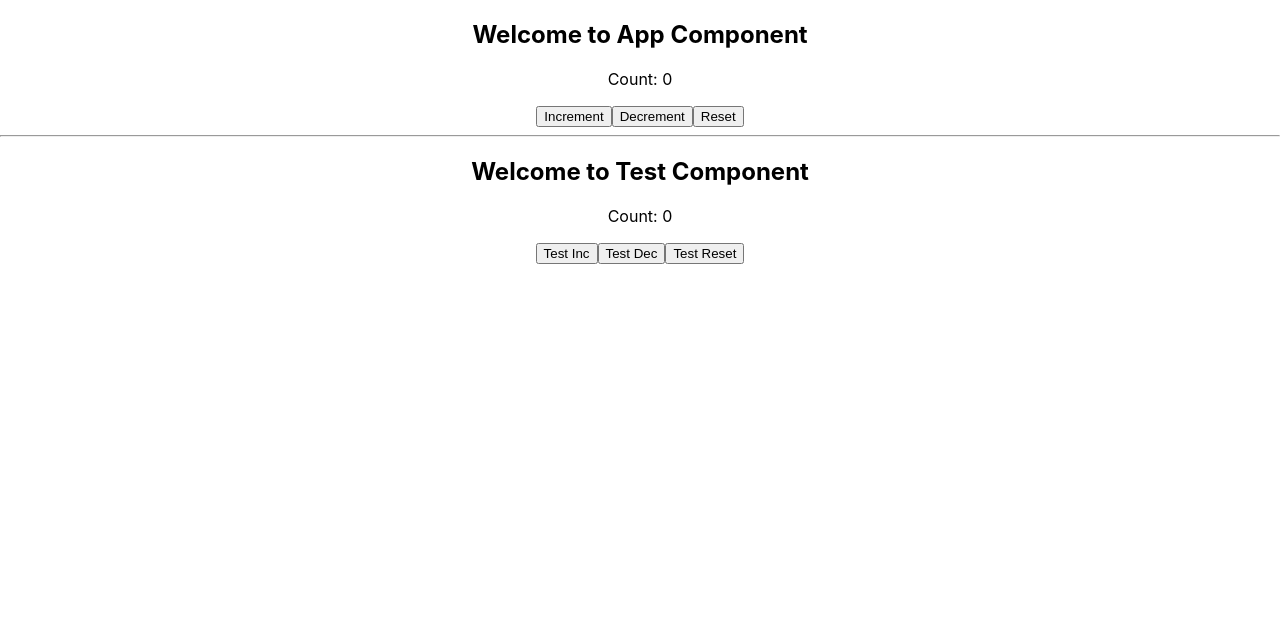
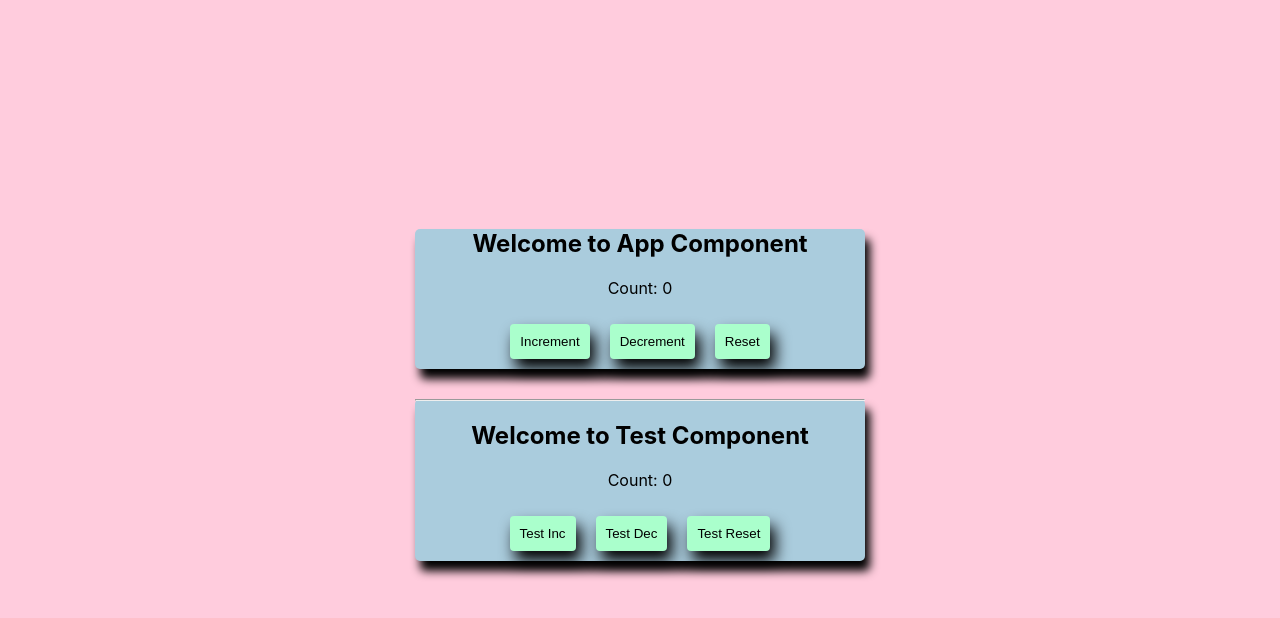
Before and after one commit to mkandanmk7/React-context-counter, a React (Create React App) app: page / in a window 1280 px wide. Shown: the top 618 px of the page. Built offline with nearby package versions, Linux system fonts and the light colour scheme.

Commit message:
context counter done

```diff
--- a/src/App.css
+++ b/src/App.css
@@ -1,38 +1,26 @@
 .App {
   text-align: center;
+  background: #acd;
+  width: 450px;
+  border-radius: 5px;
+  box-shadow: 5px 10px 10px;
+  margin-bottom: 30px;
 }
 
-.App-logo {
-  height: 40vmin;
-  pointer-events: none;
+body {
+  background: #fcd;
+  display: flex;
+  align-items: center;
+  justify-content: center;
+  height: 100vh;
 }
 
-@media (prefers-reduced-motion: no-preference) {
-  .App-logo {
-    animation: App-logo-spin infinite 20s linear;
-  }
+button {
+  margin: 10px;
+  padding: 10px;
+  background: #afc;
+  border: none;
+  border-radius: 4px;
+  box-shadow: 5px 10px 15px;
+  cursor: pointer;
 }
-
-.App-header {
-  background-color: #282c34;
-  min-height: 100vh;
-  display: flex;
-  flex-direction: column;
-  align-items: center;
-  justify-content: center;
-  font-size: calc(10px + 2vmin);
-  color: white;
-}
-
-.App-link {
-  color: #61dafb;
-}
-
-@keyframes App-logo-spin {
-  from {
-    transform: rotate(0deg);
-  }
-  to {
-    transform: rotate(360deg);
-  }
-}
```
